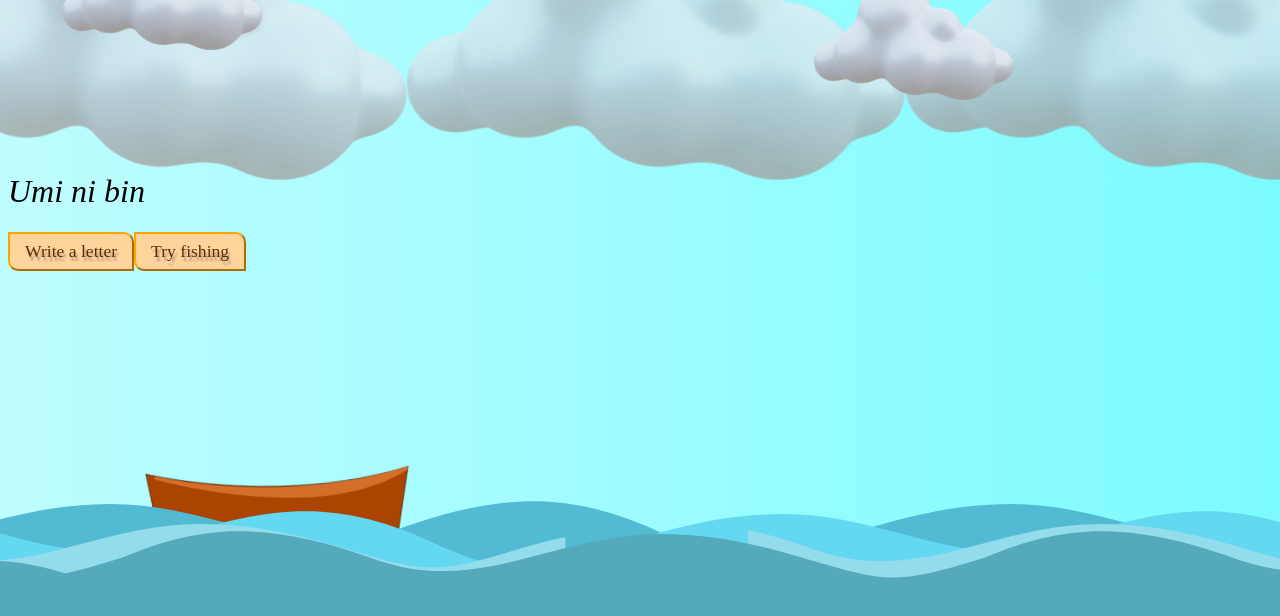
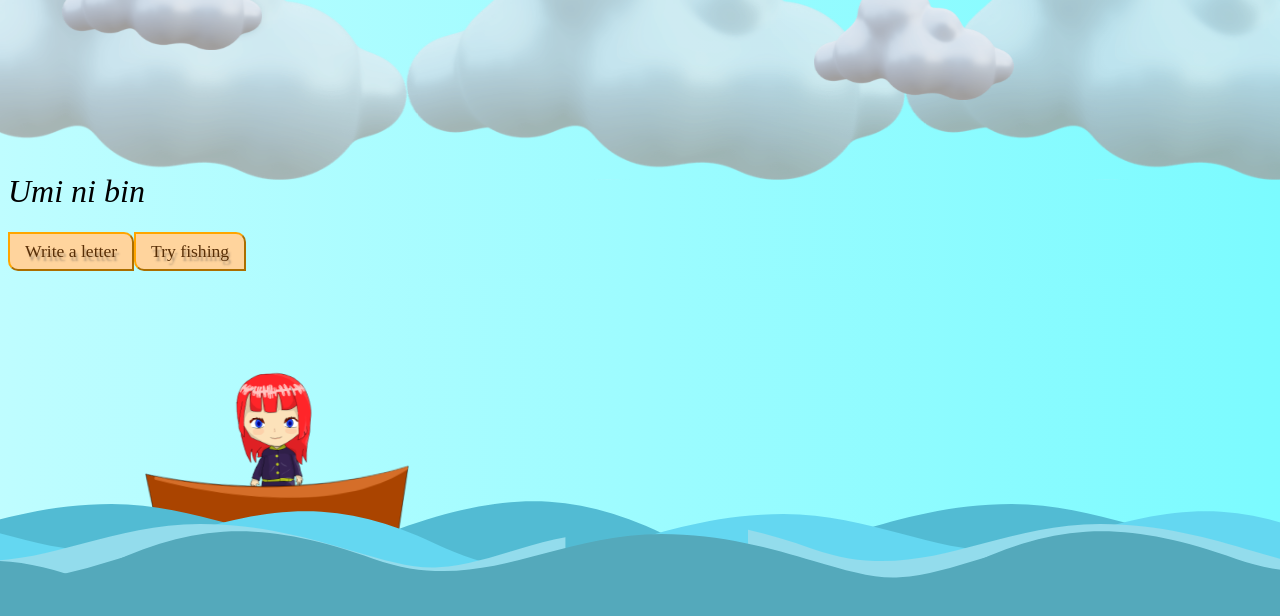
Before and after one commit to FlashGrey3000/uminibin, a React (Vite) app in the folder frontend/: page / in a window 1280 px wide. Shown: the top 616 px of the page. Built offline with nearby package versions, Linux system fonts and the light colour scheme; a web font is replaced by a local one.

Commit message:
added anime chibi girl

```diff
--- a/frontend/src/App.css
+++ b/frontend/src/App.css
@@ -166,3 +166,14 @@ body {
     transform: translateY(5px) rotate(-2deg);
   }
 }
+
+.chibi {
+  background: url('./assets/anime_chibi_gyal.png') no-repeat center/contain;
+  width: 375px;
+  height: 200px;
+  position: fixed;
+  bottom: 35%;
+  left: 7%;
+  z-index: -10;
+  animation: float 5s ease-in-out infinite alternate-reverse;
+}
--- a/frontend/src/App.jsx
+++ b/frontend/src/App.jsx
@@ -58,8 +58,8 @@ function App() {
       </div>
 
       <div className='boat'>
-
       </div>
+      <div className="chibi"></div>
       <div className='sea'>
         <div className='wave wave1'></div>
         <div className='wave wave2'></div>
```
Also changed, not shown: frontend/src/assets/anime_chibi_gyal.png (added).
